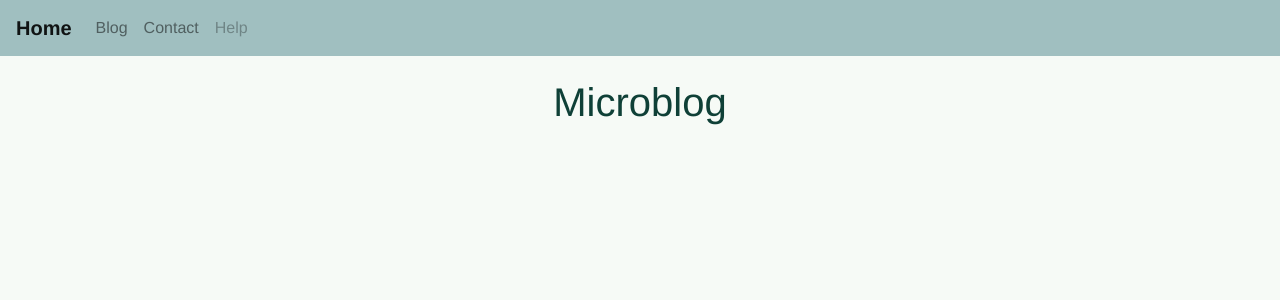
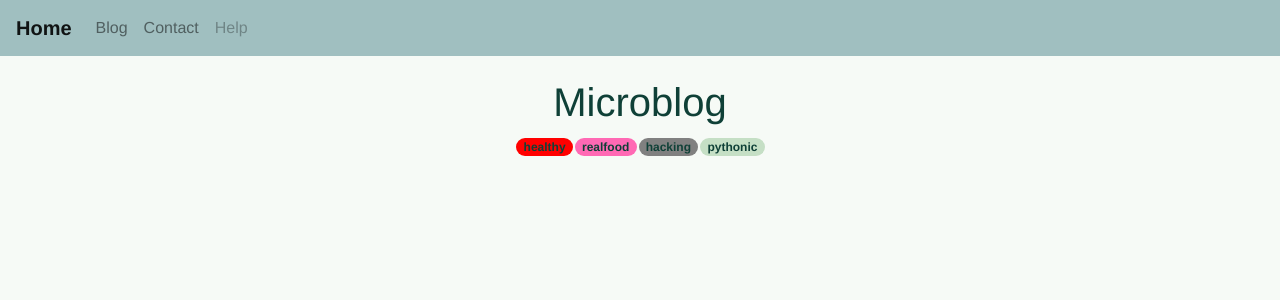
Before and after one commit to amebalibre/django_vue_template, a Vue app in the folder djvue_template/: page /blog in a window 1280 px wide. Shown: the top 300 px of the page. Built offline with nearby package versions, Linux system fonts and the light colour scheme.

Commit message:
Create components Tag and Tags and include into Blog view

```diff
--- /dev/null
+++ b/djvue_template/src/components/Tag.vue
@@ -0,0 +1,40 @@
+<template>
+  <div class="tag">
+    <span class="badge badge-pill"
+        v-if="id in tags && tags[id].name"
+        :style="{ background: tags[id].color }">
+      {{ tags[id].name }}
+    </span>
+  </div>
+</template>
+
+<script>
+export default {
+  name: 'tag',
+  props: {
+    id: Number
+  },
+  data () {
+    return {
+      tags: [
+        {},
+        {name: 'healthy', color: 'red'},
+        {name: 'realfood', color: 'hotpink'},
+        {name: 'hacking', color: 'gray'},
+        {name: 'pythonic'},  // load: default color
+        {color: 'yellow'},  // not showed
+      ]
+    }
+  }
+}
+</script>
+
+<style lang="scss" scoped>
+@import '@/assets/style/const.scss';
+.tag {
+  span {
+    // Default color
+    background: darken($background-color, 15%);
+  }
+}
+</style>
--- /dev/null
+++ b/djvue_template/src/components/Tags.vue
@@ -0,0 +1,29 @@
+<template>
+  <div class="blog">
+    <div class="list-group"
+        v-for="id in ids"
+        :key="id">
+        <Tag :id="id"/>
+    </div>
+</div>
+</template>
+
+<script>
+import Tag from '@/components/Tag.vue'
+export default {
+  name: 'tags',
+  props: {
+    ids: Array,
+  },
+  components: {
+    Tag
+  }
+}
+</script>
+
+<style lang="scss" scoped>
+div {
+  display: inline;
+  margin-left: 1px;
+}
+</style>
--- a/djvue_template/src/views/Blog.vue
+++ b/djvue_template/src/views/Blog.vue
@@ -1,12 +1,17 @@
 <template>
   <div class="blog">
     <h1>{{ title }}</h1>
-  </div>
+    <Tags :ids="[1, 2, 3, 4, 5]"/>
+</div>
 </template>
 
 <script>
+import Tags from '@/components/Tags.vue'
 export default {
   name: 'blog',
+  components: {
+    Tags
+  },
   data () {
     return {
       title: 'Microblog'
```
